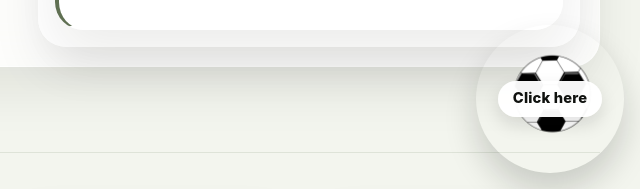
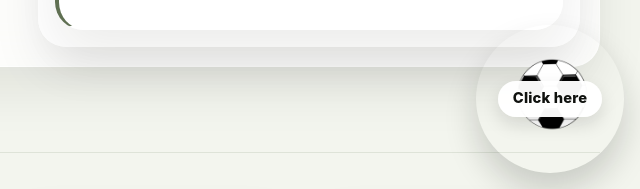
Before and after one commit to burhanuddin23-stack/mode-hub, a website with bundled scripts: page ronaldo.html in a window 1280 px wide. Shown: the part 611-800 px from the top of the page, 640-1280 px from the left. Built offline with nearby package versions, Linux system fonts and the light colour scheme; no server answers.

Commit message:
Adjust football button image sizing

```diff
--- a/styles.css
+++ b/styles.css
@@ -1553,10 +1553,10 @@ blockquote {
 
 .siuu-ball-image {
   position: absolute;
-  inset: 0;
-  width: 100%;
-  height: 100%;
-  object-fit: cover;
+  inset: 7px;
+  width: calc(100% - 14px);
+  height: calc(100% - 14px);
+  object-fit: contain;
   border-radius: 50%;
   user-select: none;
   -webkit-user-drag: none;
```
